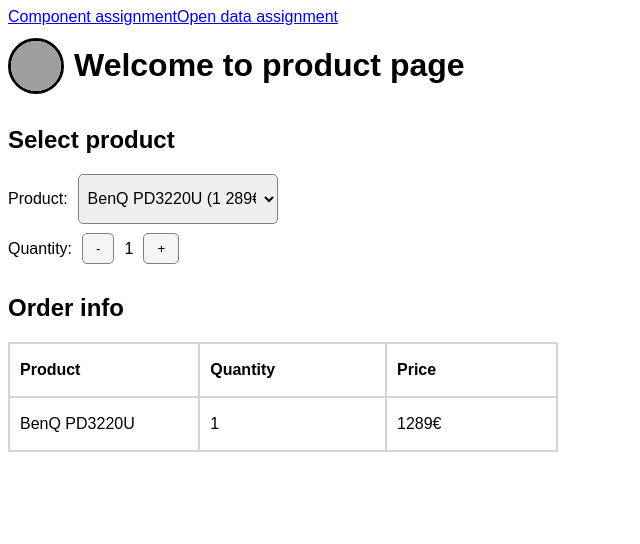
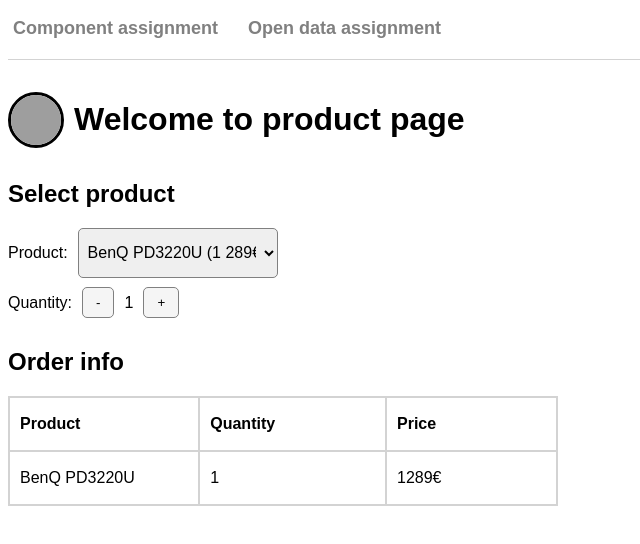
Before and after one commit to miia-mariastenius/component_and_opendata, a React (Vite) app: page / in a window 1280 px wide. Shown: the top 544 px of the page, without its empty margins (0-640 px from the left). Built offline with nearby package versions, Linux system fonts and the light colour scheme; grey boxes are pictures that could not be loaded.

Commit message:
Added styling to navigation

```diff
--- a/src/App.css
+++ b/src/App.css
@@ -1,51 +1,17 @@
-body {
-  font-family: Arial, Helvetica, sans-serif;
+.navigation-links {
+  margin-bottom: 20px;
+  border-bottom: 1px solid lightgray;
+  padding: 10px 0 20px 5px;
 }
 
-.component-header {
-  display: flex;
-  align-items: center;
-  gap: 10px;
-
+.navigation-links a {
+  text-decoration: none;
+  font-weight: bold;
+  font-size: large;
+  padding-right: 30px;
+  color: gray;
 }
 
-.component-header img {
-  width: 50px;
-  height: 50px;
-  border: 3px solid;
-  border-radius: 30px;
+.navigation-links a:hover{
+  color: black;
 }
-
-.row {
-  display: flex;
-  gap: 10px;
-  align-items: center;
-}
-
-.select {
-  display: flex;
-  gap: 10px;
-}
-
-select {
-  width: 250px;
-  border: solid 1px gray;
-  border-radius: 5px;
-}
-
-button {
-  padding: 7px 13px;
-  background-color: whitesmoke;
-  border: solid 1px gray;
-  border-radius: 5px;
-  cursor: pointer;
-}
-
-.order-table, th, tr, td {
-  border-collapse: collapse;
-  border: 2px, solid lightgrey;
-  text-align: left;
-  height: 50px;
-  width: 550px;
-  padding-left: 10px;
-}
--- a/src/App.jsx
+++ b/src/App.jsx
@@ -2,6 +2,7 @@
 import ComponentUI from './ComponentUI'
 import OpenData from './openData'
 import Navigation from './Navigation'
+import './App.css'
 
 const myRouter = createBrowserRouter([
   {
--- /dev/null
+++ b/src/Component.css
@@ -0,0 +1,51 @@
+body {
+  font-family: Arial, Helvetica, sans-serif;
+}
+
+.component-header {
+  display: flex;
+  align-items: center;
+  gap: 10px;
+
+}
+
+.component-header img {
+  width: 50px;
+  height: 50px;
+  border: 3px solid;
+  border-radius: 30px;
+}
+
+.row {
+  display: flex;
+  gap: 10px;
+  align-items: center;
+}
+
+.select {
+  display: flex;
+  gap: 10px;
+}
+
+select {
+  width: 250px;
+  border: solid 1px gray;
+  border-radius: 5px;
+}
+
+button {
+  padding: 7px 13px;
+  background-color: whitesmoke;
+  border: solid 1px gray;
+  border-radius: 5px;
+  cursor: pointer;
+}
+
+.order-table, th, tr, td {
+  border-collapse: collapse;
+  border: 2px, solid lightgrey;
+  text-align: left;
+  height: 50px;
+  width: 550px;
+  padding-left: 10px;
+}
--- a/src/ComponentUI.jsx
+++ b/src/ComponentUI.jsx
@@ -1,6 +1,6 @@
 import OrderForm from './OrderForm'
 import HeaderImg from './assets/icon-5577198_1280.png'
-import './App.css'
+import './Component.css'
 
 function ComponentUI() {
 
--- a/src/Navigation.jsx
+++ b/src/Navigation.jsx
@@ -4,12 +4,13 @@
 function Navigation() {
   return (
     <div>
+      <nav className="navigation-links">
       <Link to={'/'}>Component assignment</Link>
       <Link to={'/meal-generator'}>Open data assignment</Link>
+      </nav>
       <Outlet/>
     </div>
   )
-
 }
 
 export default Navigation
```
